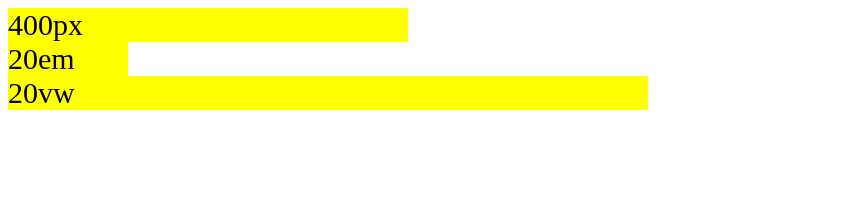
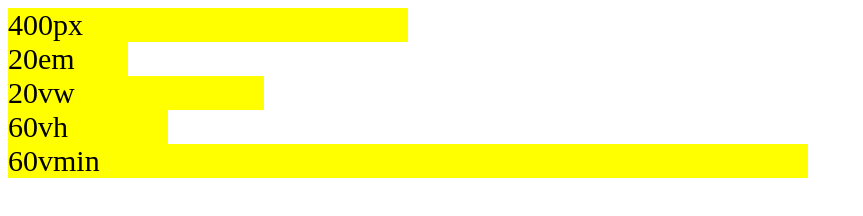
Before and after one commit to BuryPL/Jednostki_w_CSS, a plain HTML site: page index.html in a window 1280 px wide. Shown: the whole page, without its empty margins (0-863 px from the left). Drawn offline with Linux system fonts and the light colour scheme.

Commit message:
Jednostki_vmin_vmax

```diff
--- a/CSS/style.css
+++ b/CSS/style.css
@@ -19,5 +19,13 @@ html {
 }
 
 #vw {
-    width: 50vw;
+    width: 20vw;
 }
+
+#vh {
+    width: 20vh;
+}
+
+#vmin {
+    width: 100vmin;
+}
--- a/index.html
+++ b/index.html
@@ -8,9 +8,11 @@
 <body>
 
     <div id="container">
-       <div id="pixels">400px</div>
+        <div id="pixels">400px</div>
         <div id="em">20em</div>
         <div id="vw">20vw</div>
+        <div id="vh">60vh</div>
+        <div id="vmin">60vmin</div>
     </div>
 </body>
 </html>
```
